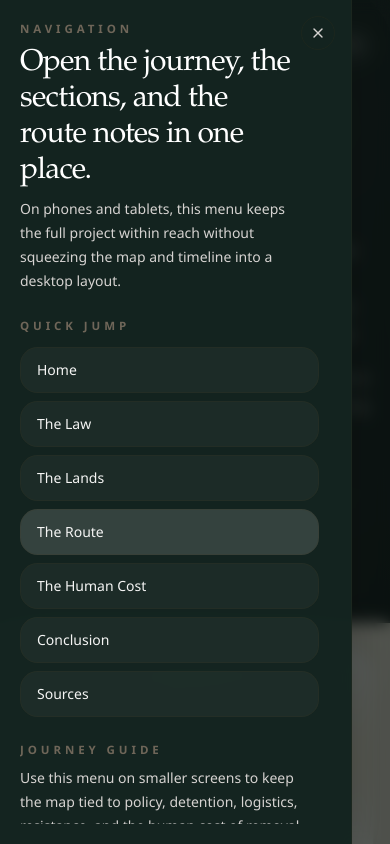
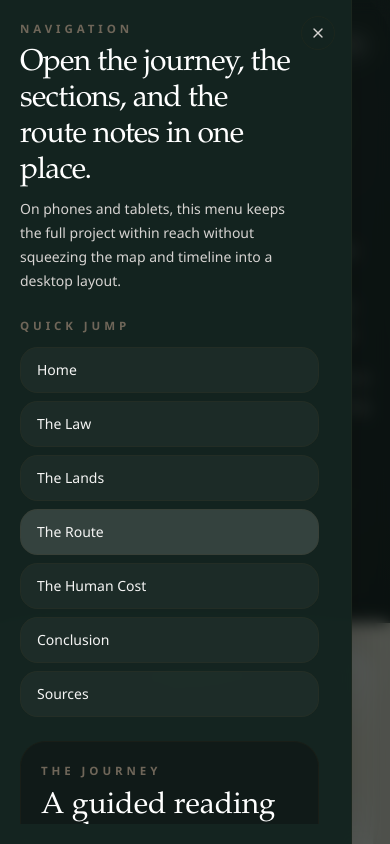
Before and after one commit to thanksother1234-create/Trail-of-Tears-Map, a React (Vite) app: page / in a window 390 px wide. Both pictures are taken after a click on the button "Menu". Shown: the top 844 px of the page. Built offline with nearby package versions, Linux system fonts and the light colour scheme.

Commit message:
snyc mobile content to desktop content

```diff
--- a/src/components/layout/JourneySidebar.tsx
+++ b/src/components/layout/JourneySidebar.tsx
@@ -1,6 +1,13 @@
 import { motion } from "framer-motion";
 import { Flag, Landmark, Route, Scale, Users } from "lucide-react";
 
+import {
+  journeyGuideDescription,
+  journeyGuideTitle,
+  journeyGuideYears,
+  journeyQuote,
+  journeyQuoteAttribution,
+} from "@/data/trailData";
 import { cn } from "@/lib/utils";
 import type { JourneyStep, JourneyStepId } from "@/types/trail";
 
@@ -24,13 +31,10 @@ export function JourneySidebar({ activeStepId, steps, className }: JourneySideba
       <div className="paper-panel overflow-hidden rounded-[2rem] p-6">
         <div className="rounded-[1.6rem] border border-stone-400/18 bg-[#152722] px-5 py-6 text-stone-50 shadow-[0_14px_36px_rgba(20,28,24,0.22)]">
           <p className="section-kicker text-stone-300">The Journey</p>
-          <h2 className="mt-3 font-display text-4xl leading-none">A guided reading path</h2>
-          <p className="mt-4 text-sm leading-7 text-stone-200/88">
-            Move through the sections in order if you want the page to feel less like an exhibit
-            label and more like a lived sequence of policy, confinement, transport, and survival.
-          </p>
+          <h2 className="mt-3 font-display text-4xl leading-none">{journeyGuideTitle}</h2>
+          <p className="mt-4 text-sm leading-7 text-stone-200/88">{journeyGuideDescription}</p>
           <div className="mt-5 inline-flex rounded-full border border-white/10 bg-white/8 px-4 py-2 text-[0.68rem] font-semibold uppercase tracking-[0.28em] text-stone-200">
-            1830 to 1842
+            {journeyGuideYears}
           </div>
         </div>
 
@@ -82,12 +86,9 @@ export function JourneySidebar({ activeStepId, steps, className }: JourneySideba
 
         <div className="mt-5 rounded-[1.6rem] border border-stone-400/14 bg-[linear-gradient(180deg,rgba(237,229,213,0.96),rgba(233,223,204,0.92))] p-5">
           <p className="font-display text-[1.55rem] italic leading-8 text-stone-900">
-            “The removal of the Indians beyond the white settlements is necessary for their own
-            good and for the permanent prosperity of ours.”
+            {journeyQuote}
           </p>
-          <p className="mt-4 text-sm leading-6 text-stone-700">
-            - President Andrew Jackson, 1830
-          </p>
+          <p className="mt-4 text-sm leading-6 text-stone-700">{journeyQuoteAttribution}</p>
         </div>
       </div>
     </aside>
--- a/src/components/layout/MobileJourneySheet.tsx
+++ b/src/components/layout/MobileJourneySheet.tsx
@@ -1,5 +1,12 @@
 import { Flag, Landmark, Menu, Route, Scale, Users } from "lucide-react";
 
+import {
+  journeyGuideDescription,
+  journeyGuideTitle,
+  journeyGuideYears,
+  journeyQuote,
+  journeyQuoteAttribution,
+} from "@/data/trailData";
 import { Button } from "@/components/ui/button";
 import { ScrollArea } from "@/components/ui/scroll-area";
 import {
@@ -98,12 +105,15 @@ export function MobileJourneySheet({
               </div>
             </div>
 
-            <div>
-              <p className="section-kicker text-[0.64rem] text-stone-400">Journey guide</p>
-              <p className="mt-2 text-sm leading-6 text-stone-300">
-                Use this menu on smaller screens to keep the map tied to policy, detention,
-                logistics, resistance, and the human cost of removal.
-              </p>
+            <div className="rounded-[1.6rem] border border-white/8 bg-[#101a18] p-5">
+              <p className="section-kicker text-stone-400">The Journey</p>
+              <h2 className="mt-3 font-display text-3xl leading-none text-white">
+                {journeyGuideTitle}
+              </h2>
+              <p className="mt-4 text-sm leading-7 text-stone-300">{journeyGuideDescription}</p>
+              <div className="mt-5 inline-flex rounded-full border border-white/10 bg-white/8 px-4 py-2 text-[0.68rem] font-semibold uppercase tracking-[0.28em] text-stone-200">
+                {journeyGuideYears}
+              </div>
             </div>
 
             <div className="space-y-4">
@@ -115,10 +125,7 @@ export function MobileJourneySheet({
                 const navLabel = navLabelByStepId[step.id];
 
                 return (
-                <SheetClose
-                  key={step.id}
-                  asChild
-                >
+                  <SheetClose key={step.id} asChild>
                     <a
                       href={href}
                       onClick={() => onNavigate(navLabel, step.id)}
@@ -138,7 +145,9 @@ export function MobileJourneySheet({
                             {index + 1}
                           </p>
                           <h3 className="mt-2 font-display text-2xl text-white">{step.title}</h3>
-                        <p className="mt-2 text-sm leading-6 text-stone-300">{step.description}</p>
+                          <p className="mt-2 text-sm leading-6 text-stone-300">
+                            {step.description}
+                          </p>
                         </div>
                       </div>
                     </a>
@@ -149,9 +158,9 @@ export function MobileJourneySheet({
 
             <div className="rounded-[1.6rem] border border-white/8 bg-[#101a18] p-5">
               <p className="font-display text-2xl italic leading-8 text-stone-100">
-                "This was not a migration by choice. It was policy carried out through pressure,
-                detention, transport, and force."
+                {journeyQuote}
               </p>
+              <p className="mt-4 text-sm leading-6 text-stone-300">{journeyQuoteAttribution}</p>
               <p className="mt-4 text-xs uppercase tracking-[0.28em] text-stone-400">
                 Mobile reading note
               </p>
--- a/src/data/trailData.ts
+++ b/src/data/trailData.ts
@@ -1,4 +1,12 @@
 import type { JourneyStep, RouteId, TimelineEvent, TrailRoute } from "@/types/trail";
+
+export const journeyGuideTitle = "A guided reading path";
+export const journeyGuideDescription =
+  "Move through the sections in order if you want the page to feel less like an exhibit label and more like a lived sequence of policy, confinement, transport, and survival.";
+export const journeyGuideYears = "1830 to 1842";
+export const journeyQuote =
+  '"The removal of the Indians beyond the white settlements is necessary for their own good and for the permanent prosperity of ours."';
+export const journeyQuoteAttribution = "- President Andrew Jackson, 1830";
 
 export const routeOrder: RouteId[] = [
   "cherokee",
```
Lines whose indentation alone changed are shown as unchanged.
